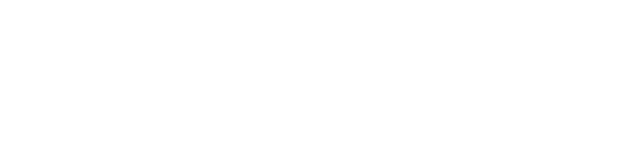
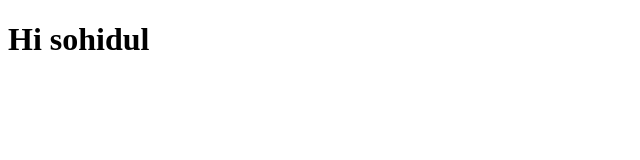
Before and after one commit to sohidul8305/First-Assignment-01, a plain HTML site: page index.html in a window 1280 px wide. Shown: the whole page, without its empty margins (0-640 px from the left). Drawn offline with Linux system fonts and the light colour scheme.

Commit message:
first assignment data

```diff
--- a/index.html
+++ b/index.html
@@ -7,6 +7,6 @@
     <link rel="stylesheet" href="styles.css">
 </head>
 <body>
-
+    <h1>Hi sohidul</h1>
 </body>
 </html>
```
